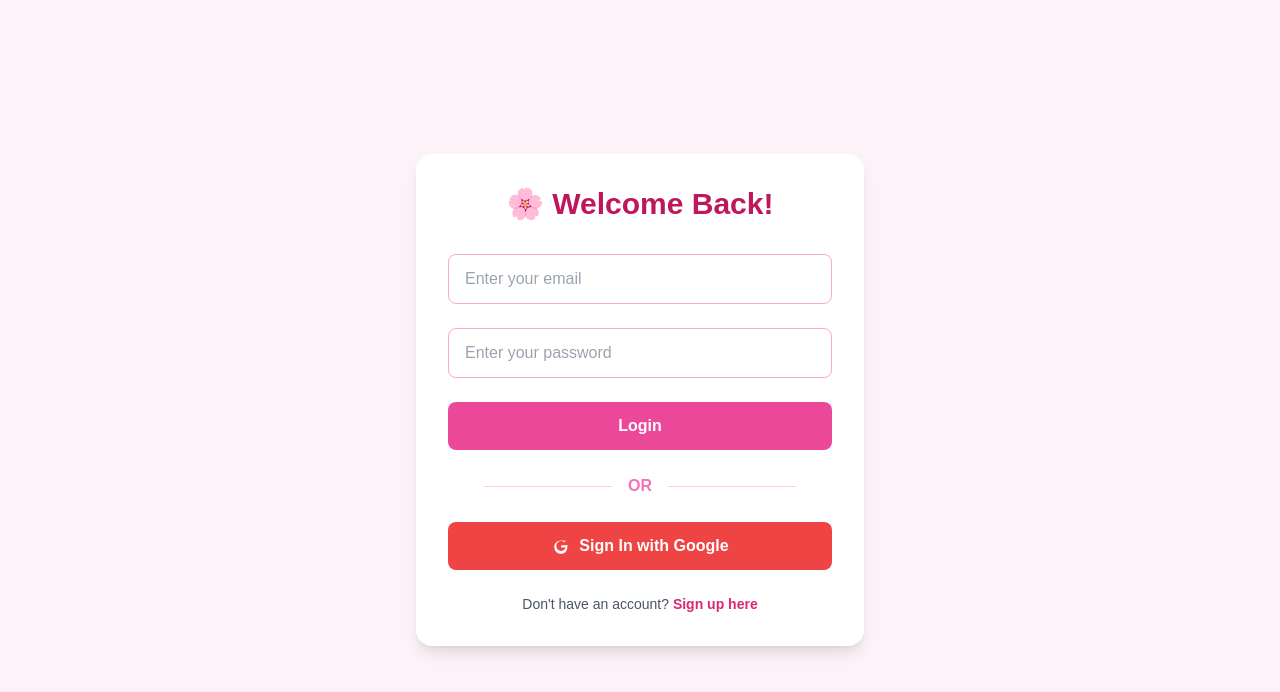
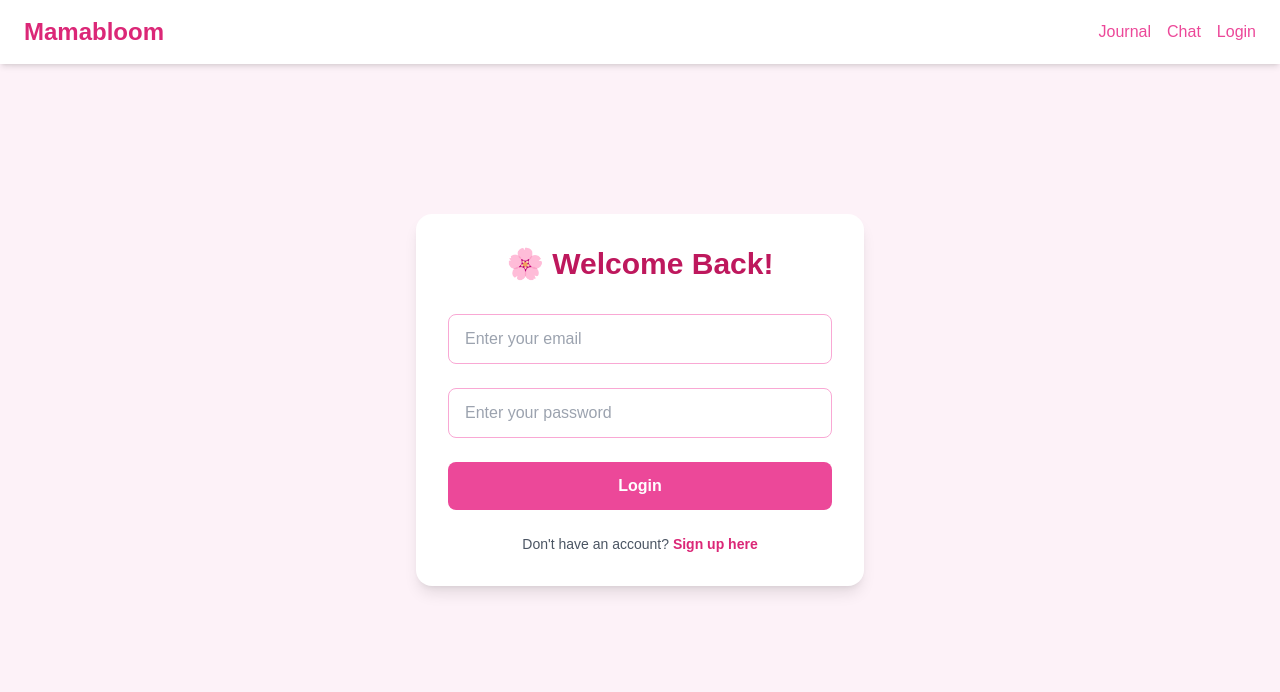
Before and after one commit to hisana-nazeer/MamaBloom, a Next.js app: page /login in a window 1280 px wide. Shown: the top 692 px of the page. Built offline with nearby package versions, Linux system fonts and the light colour scheme; no server answers.

Commit message:
final corrections

```diff
--- a/app/components/header.js
+++ b/app/components/header.js
@@ -12,7 +12,7 @@ export default function Header() {
   return (
     <header className="fixed top-0 left-0 right-0 z-50 w-full bg-white shadow-md py-4 px-6 flex justify-between items-center">
       {/* Logo */}
-      <Link href="/" className="text-2xl font-bold text-pink-600">
+      <Link href="/menu" className="text-2xl font-bold text-pink-600">
         Mamabloom
       </Link>
 
--- a/app/dashboard/page.js
+++ b/app/dashboard/page.js
@@ -72,7 +72,7 @@ export default function Dashboard() {
     <div className="min-h-screen bg-pink-50 px-4 py-6">
       <Header />
       <div className="max-w-3xl mx-auto">
-        <h1 className="text-3xl text-center font-extrabold text-pink-700 mb-6">🌸 Mom's Memory Keeper</h1>
+        <h1 className="text-3xl text-center font-extrabold text-pink-700 mb-6">🌸My Journal Shelf</h1>
 
         {loading && <p className="text-center text-pink-500">Loading your special notes...</p>}
         {error && <p className="text-center text-red-500">{error}</p>}
--- a/app/login/page.js
+++ b/app/login/page.js
@@ -5,6 +5,7 @@ import { auth, provider } from '@/lib/firebase';
 import { useRouter } from 'next/navigation';
 import { toast } from 'react-hot-toast';
 import { onAuthStateChanged, browserLocalPersistence, setPersistence } from 'firebase/auth';
+import Header from '../components/header';
 
 export default function Login() {
   const [email, setEmail] = useState('');
@@ -13,32 +14,21 @@ export default function Login() {
 
 
   const router = useRouter();
-// useEffect(() => {
-//   getRedirectResult(auth)
-//     .then((result) => {
-//       if (result?.user) {
-//         router.push('/menu');
-//       } else if (auth.currentUser) {
-//         // Already logged in
-//         router.push('/menu');
-//       }
-//     })
-//     .catch((error) => {
-//       console.error("Redirect login failed:", error);
-//     });
-// }, []);
 useEffect(() => {
-  if (!auth) return;
+  getRedirectResult(auth)
+    .then((result) => {
+      if (result?.user) {
+        console.log("User logged in with redirect:", result.user.email);
+        router.push('/menu');
+      } })
+    .catch((error) => {
+      // This error is expected if there's no redirect result
+      if (error.code !== 'auth/no-auth-event') {
+        console.error("Redirect login failed:", error);
+      }
+    });
+}, []);
 
-  const unsubscribe = onAuthStateChanged(auth, (user) => {
-    if (user) {
-      console.log("User is signed in:", user.email);
-      router.push('/menu');
-    }
-  });
-
-  return () => unsubscribe();
-}, []);
 
 
   // Delay slightly to ensure auth context is fully loaded
@@ -124,6 +114,8 @@ useEffect(() => {
 
 
   return (
+    <>
+    <Header/>
     <div className="min-h-screen flex items-center justify-center bg-pink-50 px-4 py-8">
       <div className="max-w-md w-full bg-white rounded-2xl shadow-lg p-8">
         <h1 className="text-3xl font-extrabold text-pink-700 mb-8 text-center">🌸 Welcome Back!</h1>
@@ -154,13 +146,13 @@ useEffect(() => {
           </button>
         </form>
 
-        <div className="my-6 flex items-center justify-center space-x-4">
+        {/* <div className="my-6 flex items-center justify-center space-x-4">
           <hr className="w-1/3 border-pink-200" />
           <span className="text-pink-400 font-semibold">OR</span>
           <hr className="w-1/3 border-pink-200" />
-        </div>
+        </div> */}
 
-        <button
+        {/* <button
           type="button"
           onClick={setGoogleLogin}
           className="w-full bg-red-500 hover:bg-red-600 text-white py-3 rounded-lg font-semibold transition flex items-center justify-center gap-2"
@@ -177,7 +169,7 @@ useEffect(() => {
             />
           </svg>
           Sign In with Google
-        </button>
+        </button> */}
 
         <p className="mt-6 text-center text-sm text-gray-600">
           Don't have an account?{' '}
@@ -187,5 +179,6 @@ useEffect(() => {
         </p>
       </div>
     </div>
+    </>
   );
 }
--- a/app/menu/page.js
+++ b/app/menu/page.js
@@ -52,7 +52,7 @@ export default function MenuPage() {
           >
             <h2 className="text-xl font-semibold text-pink-600 mb-2">Daily Journal</h2>
             <p className="text-gray-600">
-              Reflect and write about your day-to-day pregnancy journey.
+              Reflect and write about your day-to-day motherhood journey.
             </p>
           </Link>
         </div>
--- a/app/page.js
+++ b/app/page.js
@@ -2,13 +2,14 @@
 
 import Link from 'next/link';
 import React from 'react';
+
 
 export default function Home() {
   return (
     <main className="bg-white text-gray-900 font-sans">
       {/* Header Navigation */}
       <header className="w-full px-6 py-4 flex items-center justify-between shadow-sm bg-white fixed top-0 z-50">
-        <h1 className="text-2xl font-bold text-pink-600">Mombloom</h1>
+        <h1 className="text-2xl font-bold text-pink-600">Mamabloom</h1>
         <Link href="/login" className="text-pink-600 font-medium hover:text-pink-700 transition">
           Log In
         </Link>
@@ -17,8 +18,8 @@ export default function Home() {
       {/* Hero Section */}
       <section className="min-h-screen flex flex-col items-center justify-center text-center px-6 py-32 md:py-48 bg-gradient-to-br from-pink-100 via-white to-pink-50">
         <h2 className="text-5xl md:text-7xl font-extrabold leading-tight text-pink-700 mb-6">
-          Empowering Mothers
-          <br />One Journal Entry at a Time
+         Every baby brings a new mom into the world – Empowering Mothers
+
         </h2>
         <p className="text-xl md:text-2xl max-w-2xl text-gray-700 mb-10">
           A private space for new moms to reflect, breathe, and talk with a kind AI companion.
@@ -44,7 +45,7 @@ export default function Home() {
         </div>
         <div className="rounded-xl overflow-hidden shadow-lg">
           <img
-            src="/images/mombloom-preview.jpg"
+            src="/images/mombloom-preview.png"
             alt="Mom using Mombloom"
             className="w-full h-full object-cover"
           />
--- a/app/signup/page.js
+++ b/app/signup/page.js
@@ -72,14 +72,14 @@ export default function Signup() {
             Sign Up
           </button>
         </form>
-        <h2 className="text-center text-gray-500 mt-6 mb-4 font-semibold">OR</h2>
+        {/* <h2 className="text-center text-gray-500 mt-6 mb-4 font-semibold">OR</h2>
         <button
           type="button"
           onClick={handleGoogleSignup}
           className="w-full bg-blue-600 hover:bg-blue-700 text-white font-semibold py-3 rounded-lg transition"
         >
           Sign Up with Google
-        </button>
+        </button> */}
       </div>
     </div>
   );
```
Also changed, not shown: 1 other file (tests, documents, lock files or other folders).
